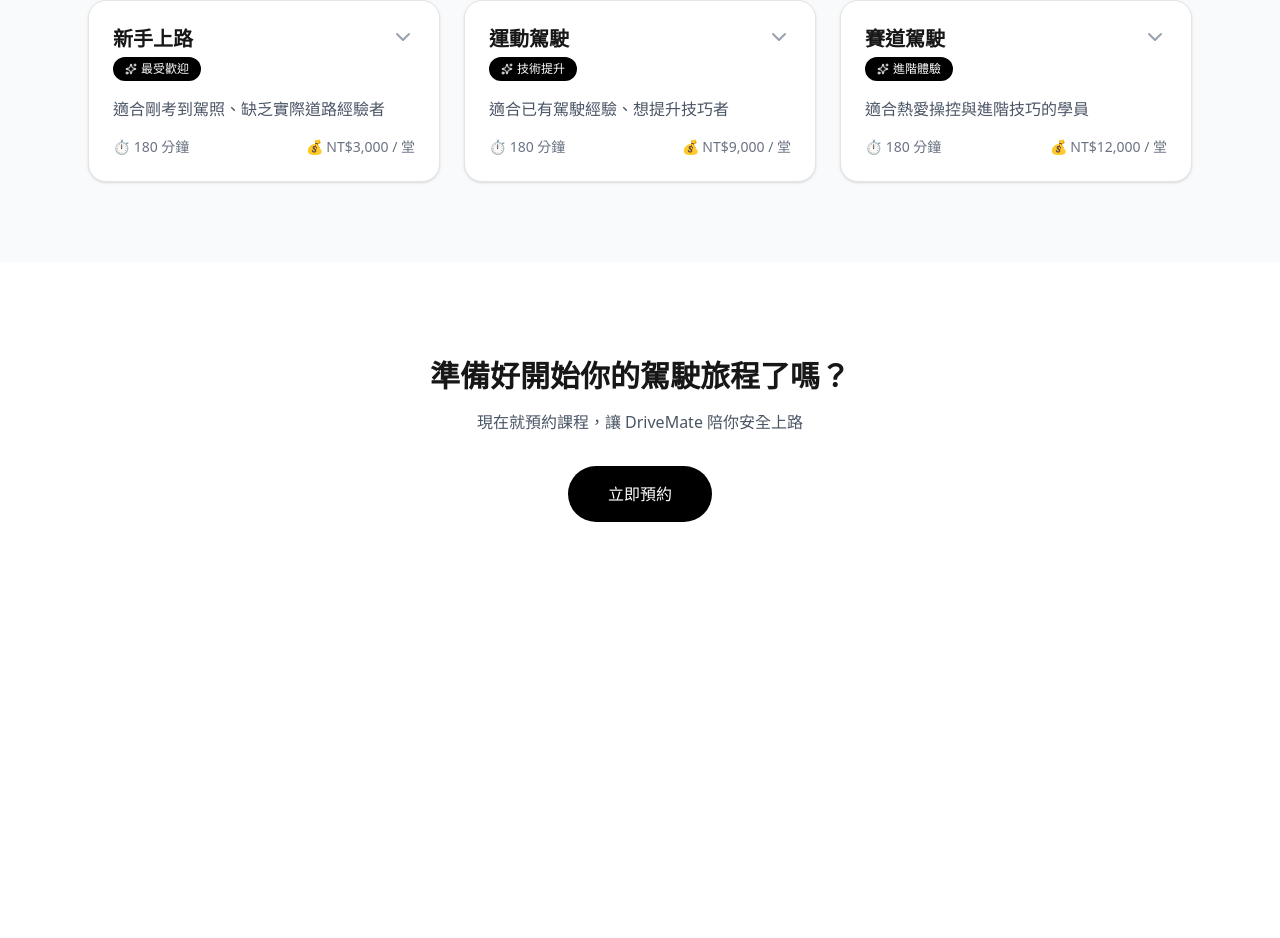
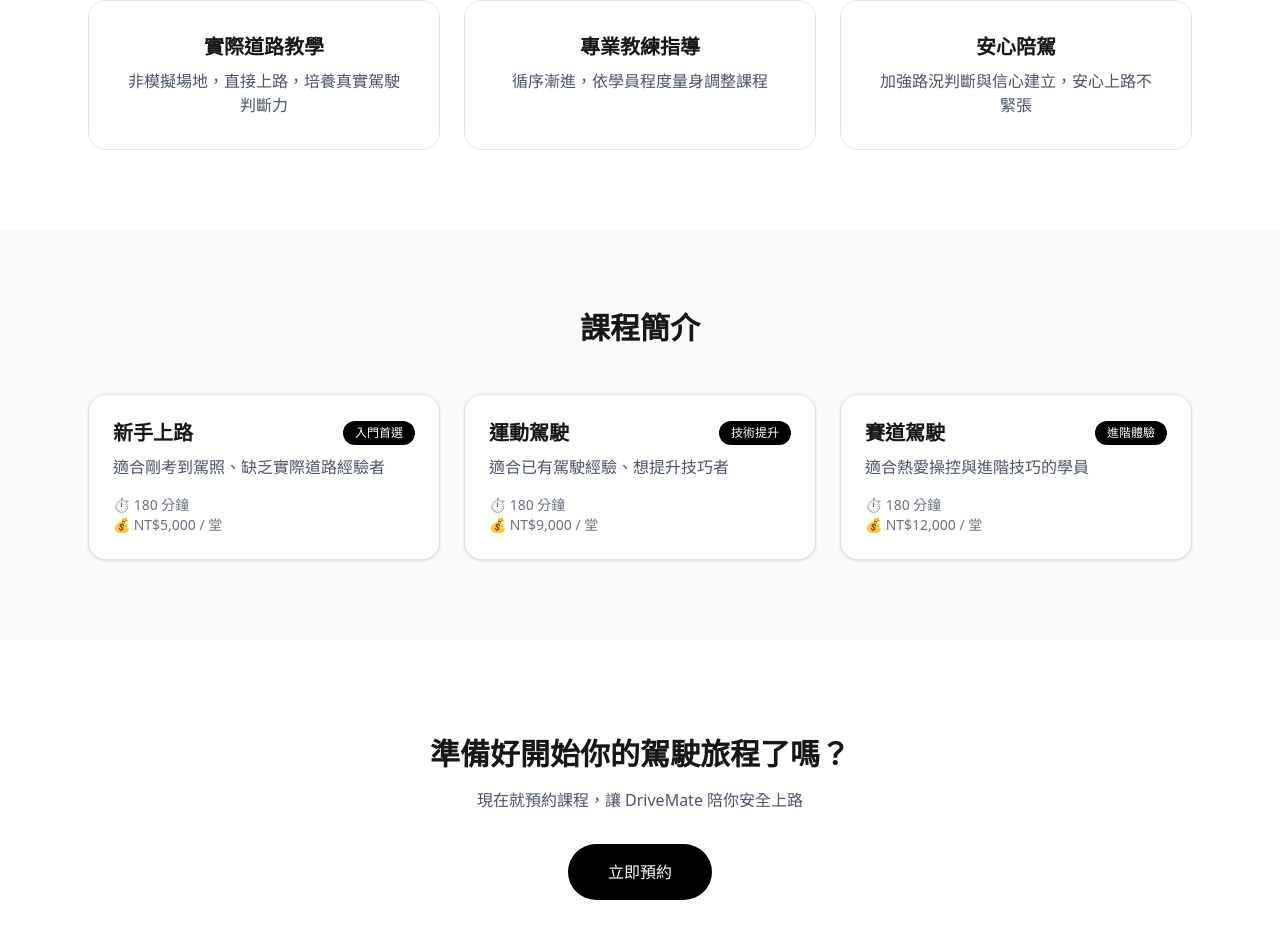
Before and after one commit to laurelke/drivemate-web, a Next.js app: page / in a window 1280 px wide. Shown: the part 788-1726 px from the top of the page. Before the commit the page ends 1470 px from the top, so only its background shows below. Built offline with nearby package versions, Linux system fonts and the light colour scheme.

Commit message:
add course introduction cards

```diff
--- a/app/page.tsx
+++ b/app/page.tsx
@@ -2,7 +2,8 @@
 
 import Image from 'next/image'
 import { useState } from 'react'
-import { ChevronDown, Sparkles } from 'lucide-react'
+
+const LINE_URL = 'https://lin.ee/J22IVRg'
 
 export default function HomePage() {
   const [open, setOpen] = useState<string | null>(null)
@@ -11,11 +12,11 @@ export default function HomePage() {
     {
       key: 'beginner',
       title: '新手上路',
-      badge: '最受歡迎',
+      badge: '入門首選',
       summary: '適合剛考到駕照、缺乏實際道路經驗者',
       detail:
         '從實際道路起步，包含起步、變換車道、路口判斷與停車技巧，協助學員建立正確駕駛觀念與信心。',
-      price: 'NT$3,000 / 堂',
+      price: 'NT$5,000 / 堂',
       duration: '180 分鐘',
     },
     {
@@ -24,7 +25,7 @@ export default function HomePage() {
       badge: '技術提升',
       summary: '適合已有駕駛經驗、想提升技巧者',
       detail:
-        '荷重應用、循跡煞車、底盤以及方向盤操控論點，山路路線選擇、講解及應用。',
+        '學習掌握車輛荷重應用、循跡煞車、底盤以及方向盤操控論點，山路路線選擇、講解及應用。',
       price: 'NT$9,000 / 堂',
       duration: '180 分鐘',
     },
@@ -34,7 +35,7 @@ export default function HomePage() {
       badge: '進階體驗',
       summary: '適合熱愛操控與進階技巧的學員',
       detail:
-        '於封閉場地進行操控極限、彎道技巧與安全駕駛訓練，建立正確賽道觀念。',
+        '於封閉場地進行操控極限、彎道技巧與安全駕駛訓練，建立正確賽道駕駛觀念。',
       price: 'NT$12,000 / 堂',
       duration: '180 分鐘',
     },
@@ -52,61 +53,82 @@ export default function HomePage() {
           priority
         />
         <div className="absolute inset-0 bg-black/40 flex items-center justify-center">
-          <div className="text-white max-w-2xl text-center">
-            <h1 className="text-4xl md:text-5xl font-bold mb-4">DriveMate 道路駕駛課程</h1>
-            <p className="text-lg mb-6">從新手到進階操駕，陪你安全、自信地上路</p>
-            <button className="rounded-full bg-black px-8 py-3 text-white">立即預約</button>
+          <div className="text-white text-center max-w-2xl px-6">
+            <h1 className="text-4xl md:text-5xl font-bold mb-4">
+              DriveMate 道路駕駛課程
+            </h1>
+            <p className="text-lg mb-6">
+              從新手到進階操駕，陪你安全、自信地上路
+            </p>
+            <a
+              href={LINE_URL}
+              target="_blank"
+              className="inline-block rounded-full bg-black px-8 py-3"
+            >
+              立即預約
+            </a>
           </div>
         </div>
       </section>
 
-      {/* Course Cards */}
+      {/* Why */}
+      <section className="py-20 bg-white text-center">
+        <h2 className="text-3xl font-bold mb-12">為什麼選擇 DriveMate？</h2>
+        <div className="mx-auto grid max-w-6xl gap-6 px-6 md:grid-cols-3">
+          <div className="rounded-2xl border p-8">
+            <h3 className="mb-2 text-xl font-semibold">實際道路教學</h3>
+            <p className="text-gray-600">
+              非模擬場地，直接上路，培養真實駕駛判斷力
+            </p>
+          </div>
+          <div className="rounded-2xl border p-8">
+            <h3 className="mb-2 text-xl font-semibold">專業教練指導</h3>
+            <p className="text-gray-600">
+              循序漸進，依學員程度量身調整課程
+            </p>
+          </div>
+          <div className="rounded-2xl border p-8">
+            <h3 className="mb-2 text-xl font-semibold">安心陪駕</h3>
+            <p className="text-gray-600">
+              加強路況判斷與信心建立，安心上路不緊張
+            </p>
+          </div>
+        </div>
+      </section>
+
+      {/* Courses */}
       <section className="bg-gray-50 py-20">
         <div className="mx-auto max-w-6xl px-6">
           <h2 className="mb-12 text-center text-3xl font-bold">課程簡介</h2>
-
           <div className="grid gap-6 md:grid-cols-3">
             {courses.map((course) => {
               const isOpen = open === course.key
-
               return (
                 <div
                   key={course.key}
-                  onClick={() => setOpen(isOpen ? null : course.key)}
-                  className="group cursor-pointer rounded-2xl border bg-white p-6 shadow-sm transition-all duration-300 hover:shadow-lg"
+                  onClick={() =>
+                    setOpen(isOpen ? null : course.key)
+                  }
+                  className="cursor-pointer rounded-2xl border bg-white p-6 shadow-sm transition hover:shadow-md"
                 >
-                  {/* Header */}
-                  <div className="flex items-start justify-between">
-                    <div>
-                      <h3 className="mb-1 text-xl font-semibold">{course.title}</h3>
-                      <span className="inline-flex items-center gap-1 rounded-full bg-black px-3 py-1 text-xs text-white">
-                        <Sparkles className="h-3 w-3" /> {course.badge}
-                      </span>
-                    </div>
-                    <ChevronDown
-                      className={`h-6 w-6 text-gray-400 transition-transform duration-300 ${
-                        isOpen ? 'rotate-180' : ''
-                      }`}
-                    />
+                  <div className="flex items-center justify-between">
+                    <h3 className="text-xl font-semibold">{course.title}</h3>
+                    <span className="rounded-full bg-black px-3 py-1 text-xs text-white">
+                      {course.badge}
+                    </span>
                   </div>
 
-                  {/* Summary */}
-                  <p className="mt-4 text-gray-600">{course.summary}</p>
+                  <p className="mt-2 text-gray-600">{course.summary}</p>
 
-                  {/* Meta */}
-                  <div className="mt-4 flex justify-between text-sm text-gray-500">
-                    <span>⏱ {course.duration}</span>
-                    <span>💰 {course.price}</span>
+                  <div className="mt-4 text-sm text-gray-500">
+                    ⏱ {course.duration} <br /> 💰 {course.price}
                   </div>
 
-                  {/* Expand */}
-                  <div
-                    className={`overflow-hidden transition-all duration-300 ${
-                      isOpen ? 'max-h-40 mt-4' : 'max-h-0'
-                    }`}
-                  >
-                    <div className="border-t pt-4 text-gray-700">{course.detail}</div>
-                  </div>
+                  {isOpen && (
+                    <div className="mt-4 border-t pt-4 text-gray-700">
+                      {course.detail}
+                    </div>
+                  )}
                 </div>
               )
             })}
@@ -116,9 +138,19 @@ export default function HomePage() {
 
       {/* CTA */}
       <section className="bg-white py-24 text-center">
-        <h2 className="mb-4 text-3xl font-bold">準備好開始你的駕駛旅程了嗎？</h2>
-        <p className="mb-8 text-gray-600">現在就預約課程，讓 DriveMate 陪你安全上路</p>
-        <button className="rounded-full bg-black px-10 py-4 text-white">立即預約</button>
+        <h2 className="mb-4 text-3xl font-bold">
+          準備好開始你的駕駛旅程了嗎？
+        </h2>
+        <p className="mb-8 text-gray-600">
+          現在就預約課程，讓 DriveMate 陪你安全上路
+        </p>
+        <a
+          href={LINE_URL}
+          target="_blank"
+          className="inline-block rounded-full bg-black px-10 py-4 text-white"
+        >
+          立即預約
+        </a>
       </section>
     </>
   )
```
